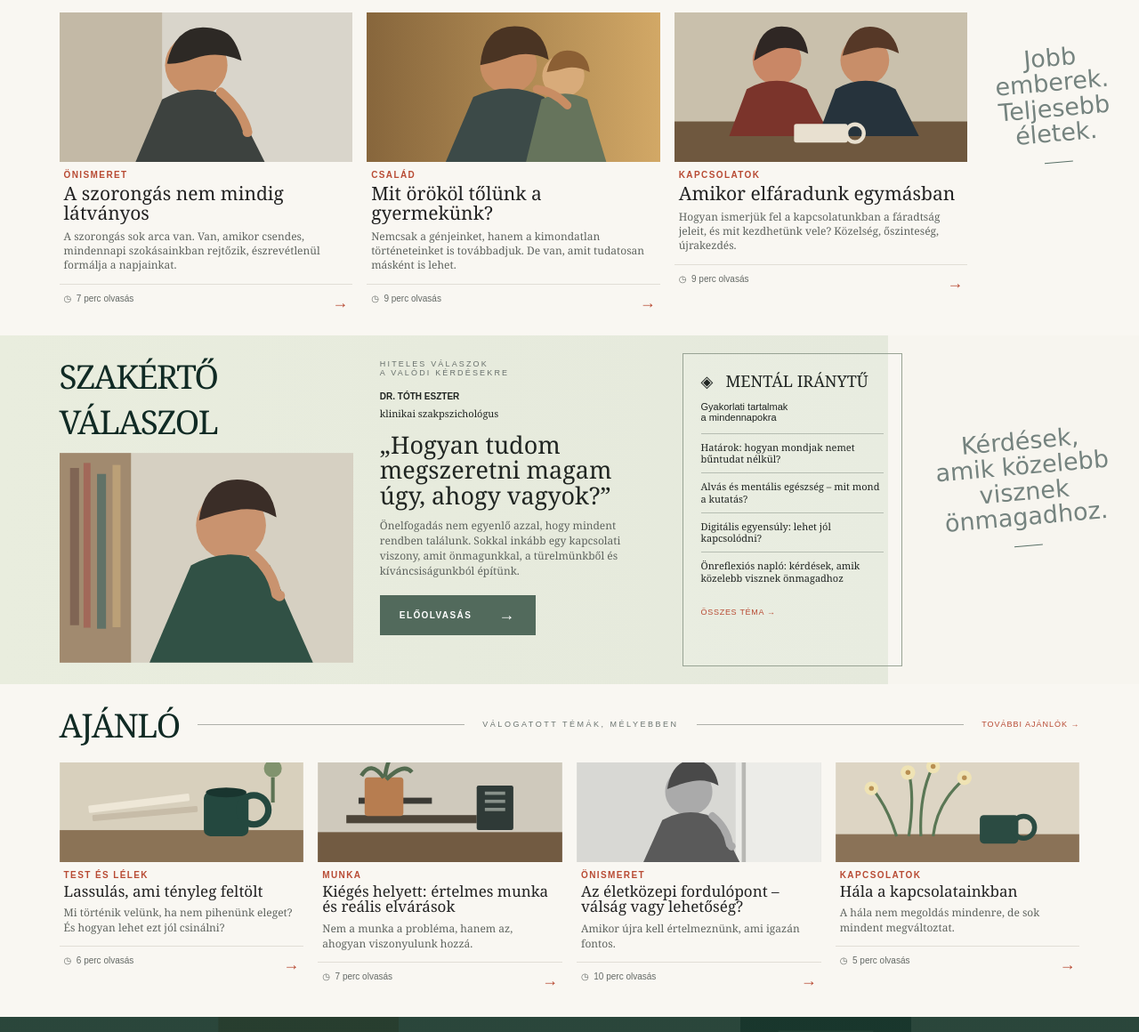
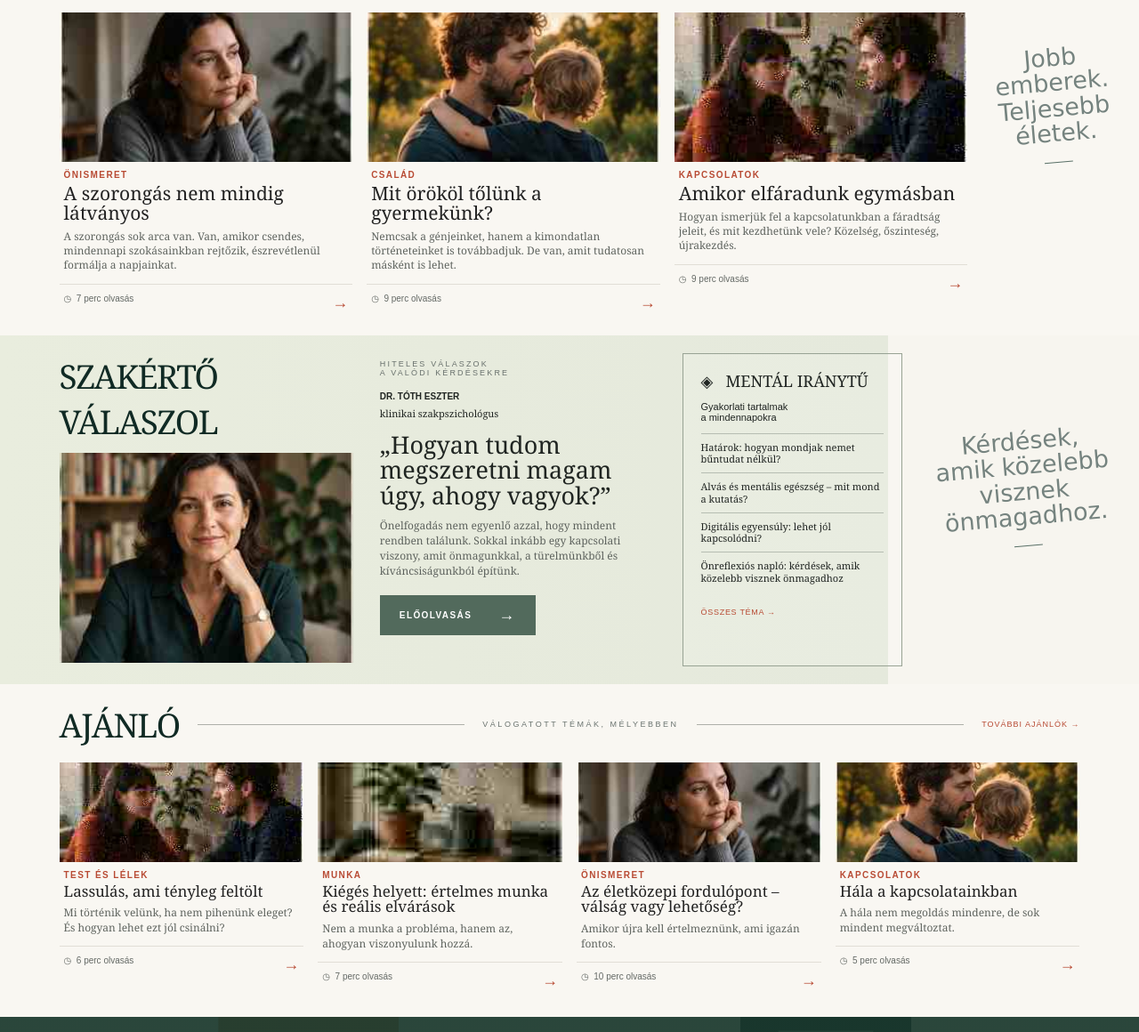
Before and after one commit to mattheusehaz/mentalhu, a plain HTML site: page index.html in a window 1280 px wide. Shown: the part 628-1788 px from the top of the page at 89% size. Drawn offline with Linux system fonts and the light colour scheme.

Commit message:
Use photo assets in MENTÁL.hu layout

```diff
--- a/index.html
+++ b/index.html
@@ -34,16 +34,16 @@
     <section class="section fresh" id="frissen">
       <div class="section-head"><h2>FRISSEN</h2><span class="line"></span><small>AKTUÁLIS ÍRÁSOK A LELKI EGYENSÚLYÉRT</small><span class="line"></span><a href="#">ÖSSZES CIKK →</a></div>
       <div class="cards three">
-        <article class="card"><img src="assets/fresh-1.svg" alt="Elgondolkodó nő"/><div class="tag">ÖNISMERET</div><h3>A szorongás nem mindig látványos</h3><p>A szorongás sok arca van. Van, amikor csendes, mindennapi szokásainkban rejtőzik, észrevétlenül formálja a napjainkat.</p><footer><span>◷ &nbsp;7 perc olvasás</span><a href="#">→</a></footer></article>
-        <article class="card" id="csalad"><img src="assets/fresh-2.svg" alt="Apa gyermekével"/><div class="tag">CSALÁD</div><h3>Mit örököl tőlünk a gyermekünk?</h3><p>Nemcsak a génjeinket, hanem a kimondatlan történeteinket is továbbadjuk. De van, amit tudatosan másként is lehet.</p><footer><span>◷ &nbsp;9 perc olvasás</span><a href="#">→</a></footer></article>
-        <article class="card" id="kap"><img src="assets/fresh-3.svg" alt="Beszélgető pár"/><div class="tag">KAPCSOLATOK</div><h3>Amikor elfáradunk egymásban</h3><p>Hogyan ismerjük fel a kapcsolatunkban a fáradtság jeleit, és mit kezdhetünk vele? Közelség, őszinteség, újrakezdés.</p><footer><span>◷ &nbsp;9 perc olvasás</span><a href="#">→</a></footer></article>
+        <article class="card"><img src="assets/fresh-1.jpg" alt="Elgondolkodó nő"/><div class="tag">ÖNISMERET</div><h3>A szorongás nem mindig látványos</h3><p>A szorongás sok arca van. Van, amikor csendes, mindennapi szokásainkban rejtőzik, észrevétlenül formálja a napjainkat.</p><footer><span>◷ &nbsp;7 perc olvasás</span><a href="#">→</a></footer></article>
+        <article class="card" id="csalad"><img src="assets/fresh-2.jpg" alt="Apa gyermekével"/><div class="tag">CSALÁD</div><h3>Mit örököl tőlünk a gyermekünk?</h3><p>Nemcsak a génjeinket, hanem a kimondatlan történeteinket is továbbadjuk. De van, amit tudatosan másként is lehet.</p><footer><span>◷ &nbsp;9 perc olvasás</span><a href="#">→</a></footer></article>
+        <article class="card" id="kap"><img src="assets/fresh-3.jpg" alt="Beszélgető pár"/><div class="tag">KAPCSOLATOK</div><h3>Amikor elfáradunk egymásban</h3><p>Hogyan ismerjük fel a kapcsolatunkban a fáradtság jeleit, és mit kezdhetünk vele? Közelség, őszinteség, újrakezdés.</p><footer><span>◷ &nbsp;9 perc olvasás</span><a href="#">→</a></footer></article>
       </div>
       <div class="side-note">Jobb<br>emberek.<br>Teljesebb<br>életek.<div class="note-rule"></div></div>
     </section>
 
     <section class="expert-section" id="szakerto">
       <div class="expert-wrap">
-        <div class="expert-left"><h2>SZAKÉRTŐ VÁLASZOL</h2><img src="assets/expert.svg" alt="Pszichológus portré"/></div>
+        <div class="expert-left"><h2>SZAKÉRTŐ VÁLASZOL</h2><img src="assets/expert.jpg" alt="Pszichológus portré"/></div>
         <div class="expert-copy"><div class="mini">HITELES VÁLASZOK<br>A VALÓDI KÉRDÉSEKRE</div><div class="name">DR. TÓTH ESZTER</div><div class="role">klinikai szakpszichológus</div><h3>„Hogyan tudom<br>megszeretni magam<br>úgy, ahogy vagyok?”</h3><p>Önelfogadás nem egyenlő azzal, hogy mindent rendben találunk. Sokkal inkább egy kapcsolati viszony, amit önmagunkkal, a türelmünkből és kíváncsiságunkból építünk.</p><a class="cta green" href="#">ELŐOLVASÁS <span>→</span></a></div>
         <aside class="guide"><h4>◈ &nbsp; MENTÁL IRÁNYTŰ</h4><p>Gyakorlati tartalmak<br>a mindennapokra</p><ul><li>Határok: hogyan mondjak nemet bűntudat nélkül?</li><li>Alvás és mentális egészség – mit mond a kutatás?</li><li>Digitális egyensúly: lehet jól kapcsolódni?</li><li>Önreflexiós napló: kérdések, amik közelebb visznek önmagadhoz</li></ul><a href="#">ÖSSZES TÉMA →</a></aside>
       </div>
@@ -53,10 +53,10 @@
     <section class="section recs" id="test">
       <div class="section-head"><h2>AJÁNLÓ</h2><span class="line"></span><small>VÁLOGATOTT TÉMÁK, MÉLYEBBEN</small><span class="line"></span><a href="#">TOVÁBBI AJÁNLÓK →</a></div>
       <div class="cards four">
-        <article class="card"><img src="assets/rec-1.svg" alt="Könyv és bögre"/><div class="tag">TEST ÉS LÉLEK</div><h3>Lassulás, ami tényleg feltölt</h3><p>Mi történik velünk, ha nem pihenünk eleget? És hogyan lehet ezt jól csinálni?</p><footer><span>◷ &nbsp;6 perc olvasás</span><a href="#">→</a></footer></article>
-        <article class="card" id="munka"><img src="assets/rec-2.svg" alt="Íróasztal növénnyel"/><div class="tag">MUNKA</div><h3>Kiégés helyett: értelmes munka és reális elvárások</h3><p>Nem a munka a probléma, hanem az, ahogyan viszonyulunk hozzá.</p><footer><span>◷ &nbsp;7 perc olvasás</span><a href="#">→</a></footer></article>
-        <article class="card"><img src="assets/rec-3.svg" alt="Ablaknál ülő férfi"/><div class="tag">ÖNISMERET</div><h3>Az életközepi fordulópont – válság vagy lehetőség?</h3><p>Amikor újra kell értelmeznünk, ami igazán fontos.</p><footer><span>◷ &nbsp;10 perc olvasás</span><a href="#">→</a></footer></article>
-        <article class="card"><img src="assets/rec-4.svg" alt="Virágok az asztalon"/><div class="tag">KAPCSOLATOK</div><h3>Hála a kapcsolatainkban</h3><p>A hála nem megoldás mindenre, de sok mindent megváltoztat.</p><footer><span>◷ &nbsp;5 perc olvasás</span><a href="#">→</a></footer></article>
+        <article class="card"><img src="assets/rec-1.jpg" alt="Könyv és bögre"/><div class="tag">TEST ÉS LÉLEK</div><h3>Lassulás, ami tényleg feltölt</h3><p>Mi történik velünk, ha nem pihenünk eleget? És hogyan lehet ezt jól csinálni?</p><footer><span>◷ &nbsp;6 perc olvasás</span><a href="#">→</a></footer></article>
+        <article class="card" id="munka"><img src="assets/rec-2.jpg" alt="Íróasztal növénnyel"/><div class="tag">MUNKA</div><h3>Kiégés helyett: értelmes munka és reális elvárások</h3><p>Nem a munka a probléma, hanem az, ahogyan viszonyulunk hozzá.</p><footer><span>◷ &nbsp;7 perc olvasás</span><a href="#">→</a></footer></article>
+        <article class="card"><img src="assets/rec-3.jpg" alt="Ablaknál ülő férfi"/><div class="tag">ÖNISMERET</div><h3>Az életközepi fordulópont – válság vagy lehetőség?</h3><p>Amikor újra kell értelmeznünk, ami igazán fontos.</p><footer><span>◷ &nbsp;10 perc olvasás</span><a href="#">→</a></footer></article>
+        <article class="card"><img src="assets/rec-4.jpg" alt="Virágok az asztalon"/><div class="tag">KAPCSOLATOK</div><h3>Hála a kapcsolatainkban</h3><p>A hála nem megoldás mindenre, de sok mindent megváltoztat.</p><footer><span>◷ &nbsp;5 perc olvasás</span><a href="#">→</a></footer></article>
       </div>
     </section>
   </main>
```
